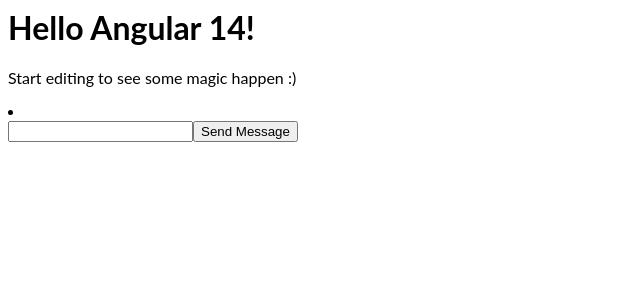
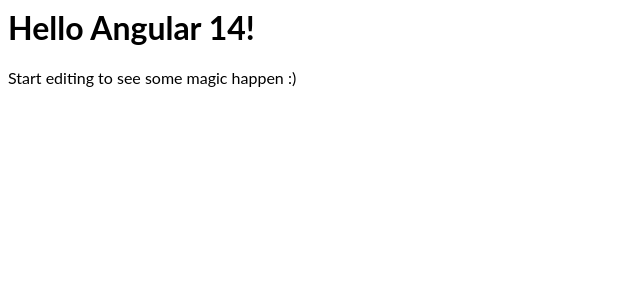
Before and after one commit to messaoudhamrioui1/angular-socket, an Angular app: page / in a window 1280 px wide. Shown: the top 300 px of the page, without its empty margins (0-640 px from the left). Built offline with nearby package versions, Linux system fonts and the light colour scheme; no server answers.

Commit message:
4 files modified, 1 deleted

```diff
--- a/src/app/app.component.html
+++ b/src/app/app.component.html
@@ -1,13 +1,2 @@
 <hello name="{{ name }}"></hello>
 <p>Start editing to see some magic happen :)</p>
-<div *ngFor="let message of messageList">
-  <li>
-    {{ message }}
-  </li>
-</div>
-
-<input
-  [(ngModel)]="newMessage"
-  (keyup)="$event.keyCode == 13 && sendMessage()"
-/>
-<button (click)="sendMessage()">Send Message</button>
--- a/src/app/app.component.ts
+++ b/src/app/app.component.ts
@@ -1,5 +1,4 @@
 import { Component, VERSION } from '@angular/core';
-import { ChatService } from '../service/chat.service';
 
 @Component({
   selector: 'my-app',
@@ -8,18 +7,6 @@
 })
 export class AppComponent {
   name = 'Angular ' + VERSION.major;
-  newMessage: string;
-  messageList: string[] = [];
 
-  constructor(private chatService: ChatService) {}
-  ngOnInit() {
-    this.chatService.getNewMessage().subscribe((message: string) => {
-      this.messageList.push(message);
-    });
-  }
-
-  sendMessage() {
-    this.chatService.sendMessage(this.newMessage);
-    this.newMessage = '';
-  }
+  constructor() {}
 }
--- a/src/app/app.module.ts
+++ b/src/app/app.module.ts
@@ -8,6 +8,7 @@
 @NgModule({
   imports:      [ BrowserModule, FormsModule ],
   declarations: [ AppComponent, HelloComponent ],
+
   bootstrap:    [ AppComponent ]
 })
 export class AppModule { }
--- a/src/service/chat.service.ts
+++ /dev/null
@@ -1,26 +0,0 @@
-import { Injectable } from '@angular/core';
-import { BehaviorSubject, Observable } from 'rxjs';
-import { io, Socket } from 'socket.io-client';
-import { environment } from '../environments/environment';
-
-@Injectable({
-  providedIn: 'root',
-})
-export class ChatService {
-  public message$: BehaviorSubject<string> = new BehaviorSubject('');
-  constructor() {}
-
-  socket = io(environment.apiURL);
-
-  public sendMessage(message) {
-    this.socket.emit('message', message);
-  }
-
-  public getNewMessage = () => {
-    (this.socket as any).on('message', (message: string) => {
-      this.message$.next(message);
-    });
-
-    return this.message$.asObservable();
-  };
-}
```
Also changed, not shown: package.json (+13 -12 lines).
